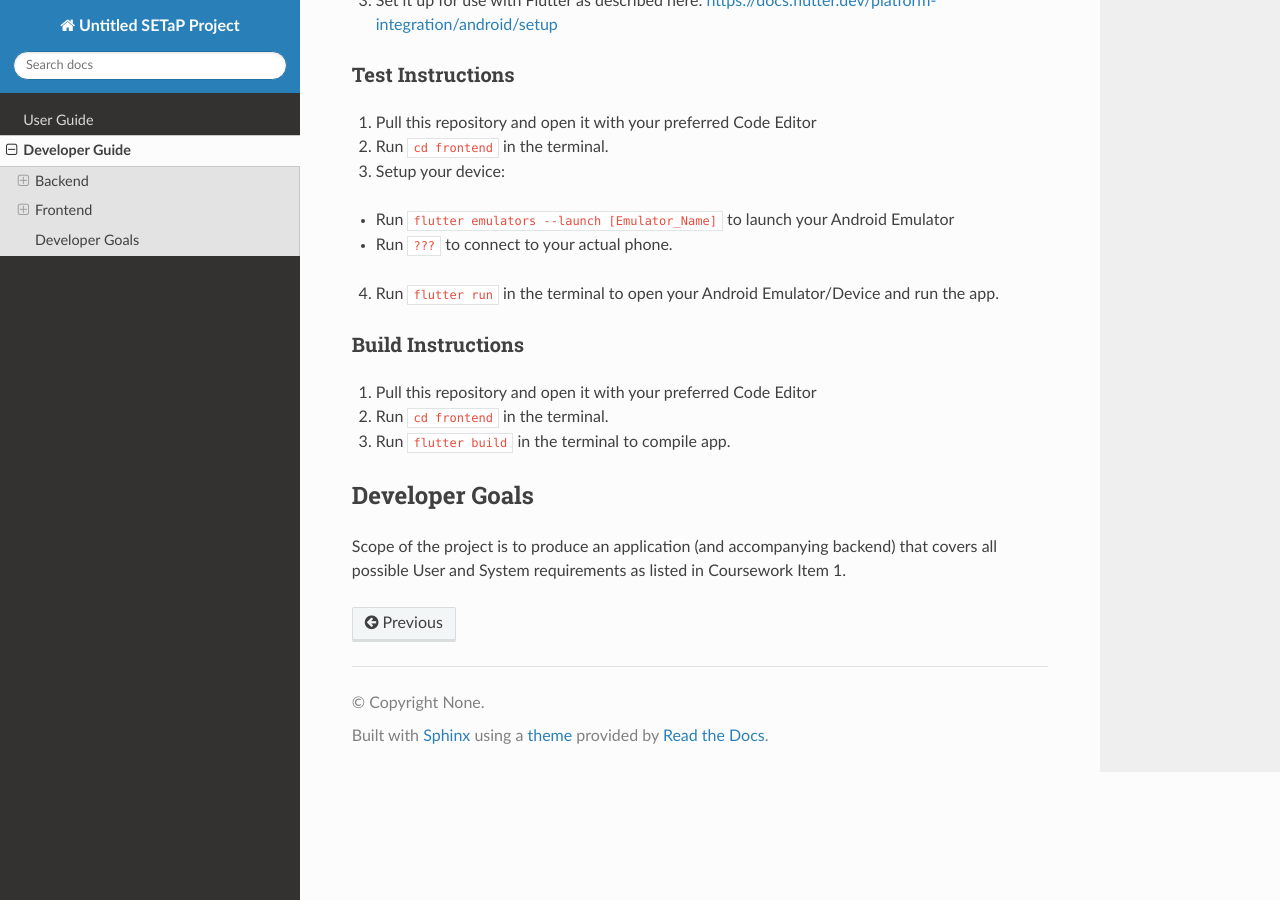
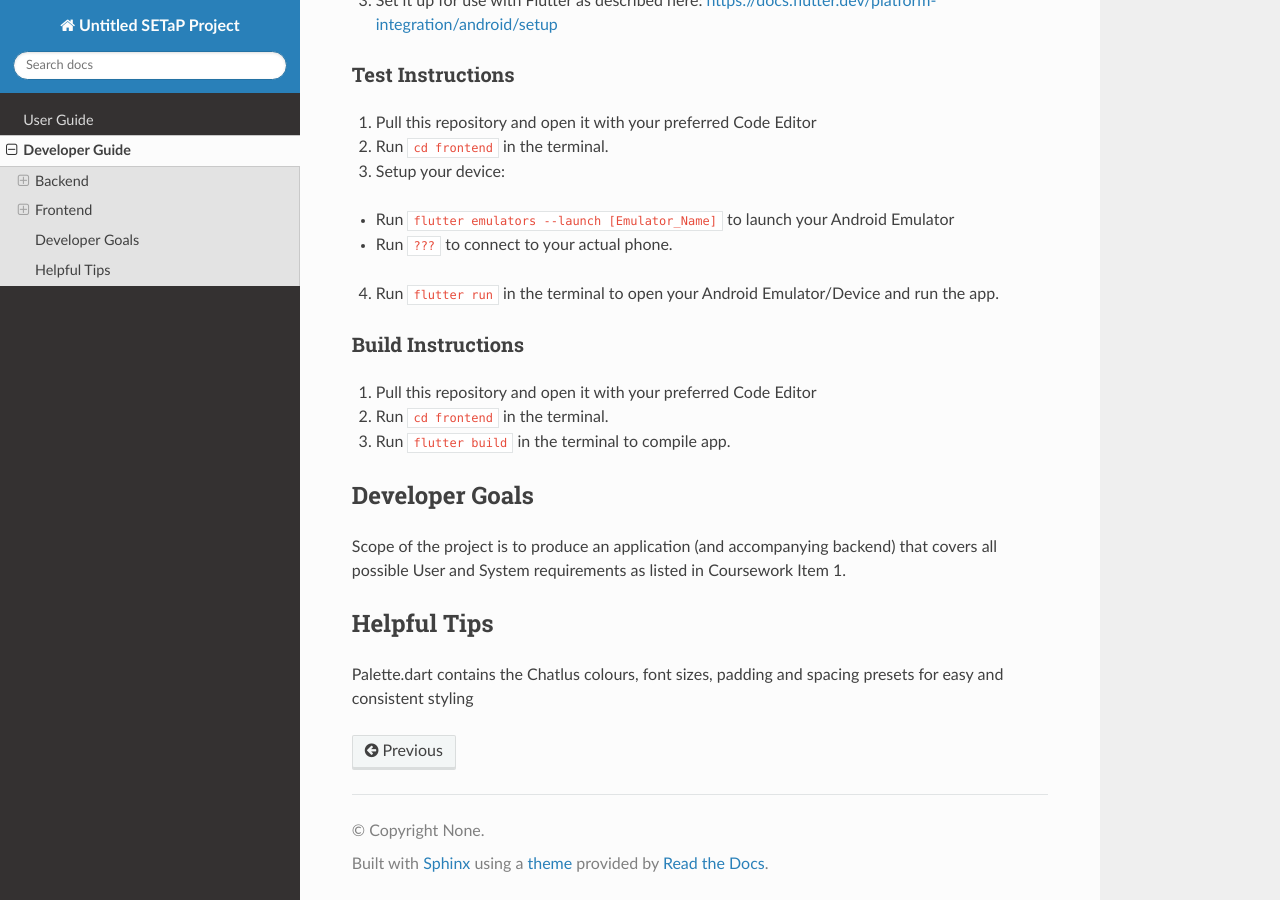
Before and after one commit to Chatlus/chatlus-docs, a Sphinx documentation site: the page built from docs/source/development.rst, in a window 1280 px wide and 900 px high, scrolled down 1182 px. Built offline with Sphinx 7.4.7 and the Read the Docs theme 3.1.0, drawn with Linux system fonts in a browser that asks for light colours.

Commit message:
Update development.rst

```diff
--- a/docs/source/development.rst
+++ b/docs/source/development.rst
@@ -81,3 +81,8 @@ Build Instructions
 Developer Goals
 ---------------
 Scope of the project is to produce an application (and accompanying backend) that covers all possible User and System requirements as listed in Coursework Item 1.
+
+.. _tips:
+Helpful Tips
+------------
+Palette.dart contains the Chatlus colours, font sizes, padding and spacing presets for easy and consistent styling
```
